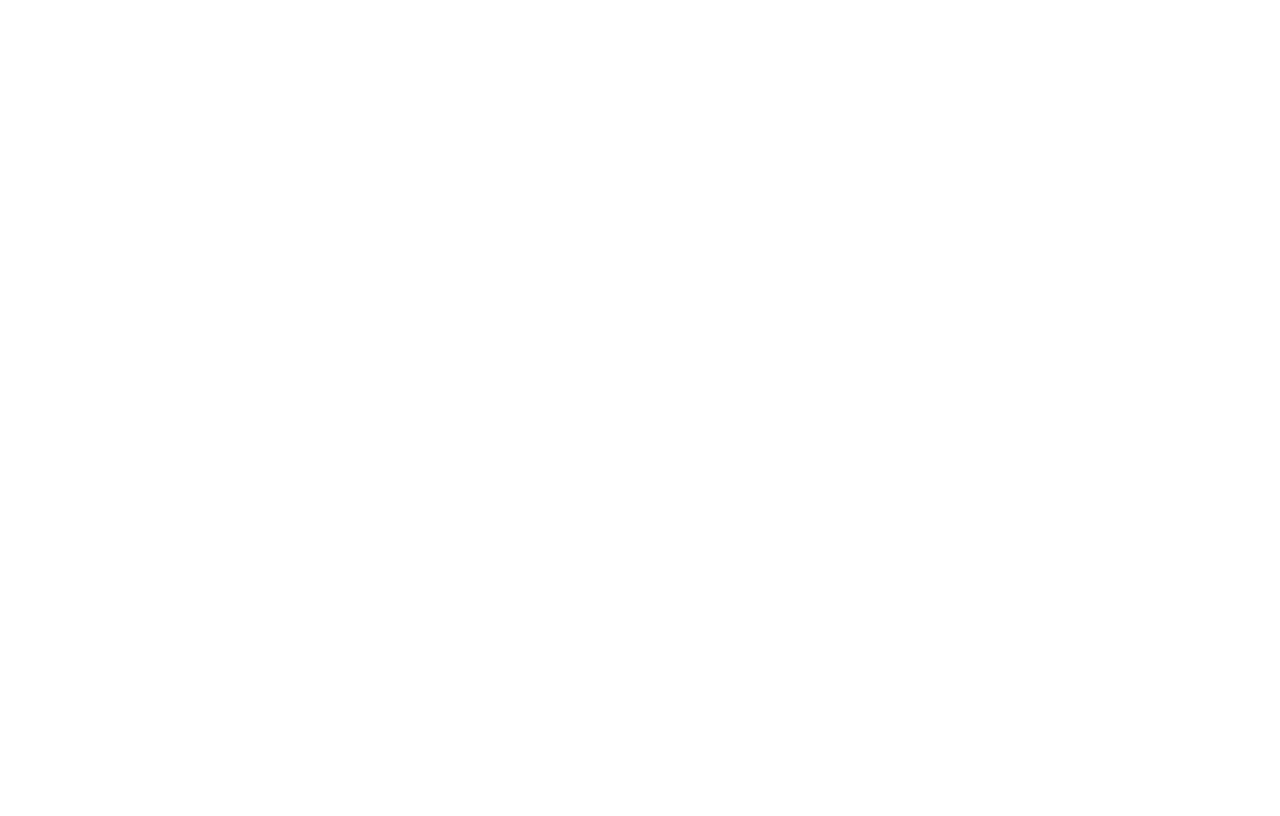
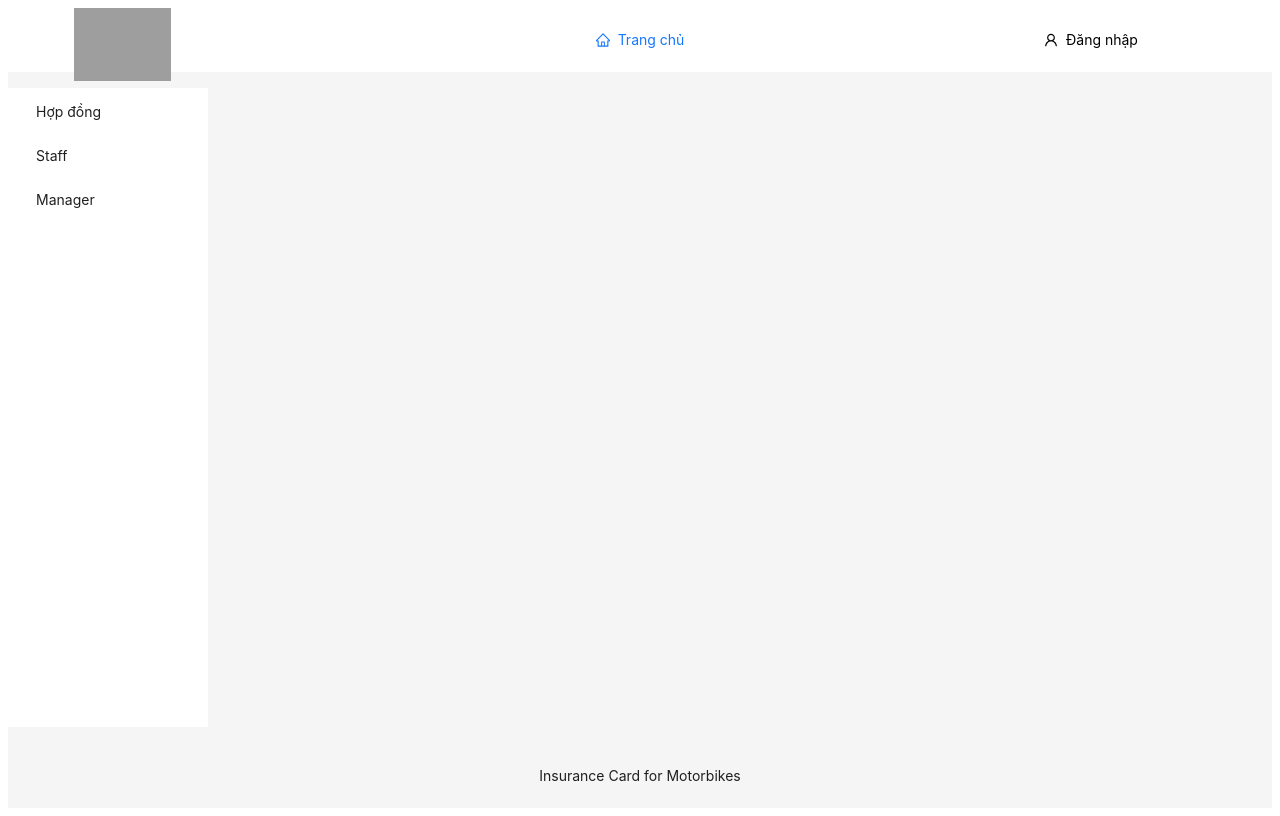
Before and after one commit to Annthe160639/FE_InsuranceCard, a React (Create React App) app: page /login in a window 1280 px wide. Before the commit this address had no page. Built offline with nearby package versions, Linux system fonts and the light colour scheme; grey boxes are pictures that could not be loaded.

Commit message:
update app.js

```diff
--- a/src/App.js
+++ b/src/App.js
@@ -2,13 +2,33 @@
   BrowserRouter as Router,
   Route,
   Routes,
+  Link
 } from "react-router-dom";
+import {Layout, Menu} from 'antd';
 import { Provider as ReduxProvider } from "react-redux";
 import HomeScreen from "./screens/HomeScreen";
 import LoginScreen from "./screens/LoginScreen";
 import RegisterScreen from "./screens/RegisterScreen";
+import ForgotPassword from "./screens/ForgotPassword";
+import MainScreen from "./screens/MainScreen";
+import CreateContract from "./screens/Contract/CreateContract";
+import RequestCompensation from "./screens/Compensation/RequestCompensation";
+import ViewContract from "./screens/Contract/ViewContract";
+import ViewCompensation from "./screens/Compensation/ViewCompensation";
+import UpdateProfile from "./screens/Personal/UpdateProfile";
 import RequestContractScreen from "./screens/RequestContractScreen";
-import ContractStaff from "./screens/StaffManagement/Contract";
+import Chat from "./screens/Personal/Chat";
+import StaffScreen from "./screens/StaffManagement/StaffScreen";
+import StaffCustomer from "./screens/StaffManagement/Customer";
+import StaffContract from "./screens/StaffManagement/Contract";
+import StaffCompensation from "./screens/StaffManagement/Compensation";
+import AccountManagement from "./screens/Manager/AccountManagement";
+import CompensationManagement from "./screens/Manager/CompensationManagement";
+import ContractManagement from "./screens/Manager/ContractManagement";
+import ContractTypeManagement from "./screens/Manager/ContractTypeManagement";
+import ManagerScreen from "./screens/Manager/ManagerScreen";
+import Headers from './components/Header';
+import Sider from "antd/es/layout/Sider";
 
 import { ROUTES } from "./constants/routerConst";
 
@@ -17,21 +37,49 @@
 import "./App.style.css";
 import ListContracts from "./screens/Contract/ListContracts";
 import CommonLayout from "./components/CommonLayout";
-import StaffScreen from "./screens/StaffManagement/StaffScreen";
-
+const {Content, Footer} = Layout;
 
 
 export default function App() {
   return (
     <ReduxProvider store={store}>
       <Router>
+        <Layout
+          style={{
+            minHeight: "100vh",
+          }}
+        >
+          <Headers />
+          <Layout className="site-layout">
+            <Sider style={{ margin: "16px 0" }}>
+              <Menu
+                mode="inline"
+                defaultSelectedKeys={["1"]}
+                defaultOpenKeys={["sub1"]}
+                style={{
+                  height: "100%",
+                  borderRight: 0,
+                }}
+              >
+                <Menu.Item key={"contract"}>
+                  <Link to={ROUTES.CUSTOMER_CONTRACT_HISTORY}>Hợp đồng</Link>
+                </Menu.Item>
+                <Menu.Item key={"staffscreen"}>
+                  <Link to={ROUTES.STAFF_MAINSCREEN_ROUTER}>Staff</Link>
+                </Menu.Item>
+                <Menu.Item key={"managerscreen"}>
+                  <Link to={ROUTES.MANAGER_SCREEN_ROUTER}>Manager</Link>
+                </Menu.Item>
+              </Menu>
+            </Sider>
+            <Content
+              style={{
+                margin: "0 16px",
+              }}
+            >
               <Routes>
-          <Route path={"/"} element={<CommonLayout />}>
+                <Route path={'/'} element={<HomeScreen />} />
                 <Route path={ROUTES.HOME_ROUTER} element={<HomeScreen />} />
-            <Route
-              path={ROUTES.CUSTOMER_CONTRACT_REQUEST}
-              element={<RequestContractScreen />}
-            />
                 <Route
                   path={ROUTES.CUSTOMER_LOGIN_ROUTER}
                   element={<LoginScreen />}
@@ -45,15 +93,110 @@
                   element={<ListContracts />}
                 />
                 <Route
-              path={ROUTES.STAFF_CONTRACT_ROUTER}
-              element={<ContractStaff />}
-            />
-            <Route
                   path={ROUTES.STAFF_MAINSCREEN_ROUTER}
                   element={<StaffScreen />}
                 />
-          </Route>
+                <Route
+                  path={ROUTES.STAFF_CONTRACT_ROUTER}
+                  element={<StaffContract />}
+                />
+                <Route
+                  path={ROUTES.STAFF_COMPENSATION_ROUTER}
+                  element={<StaffCompensation />}
+                />
+                <Route
+                  path={ROUTES.STAFF_CUSTOMER_ROUTER}
+                  element={<StaffCustomer />}
+                />
+                <Route
+                  path={ROUTES.MANAGER_ACCOUNT_ROUTER}
+                  element={<AccountManagement />}
+                />
+                <Route
+                  path={ROUTES.MANAGER_COMPENSATION_ROUTER}
+                  element={<CompensationManagement />}
+                />
+                <Route
+                  path={ROUTES.MANAGER_CONTRACTYPE_ROUTER}
+                  element={<ContractTypeManagement />}
+                />
+                <Route
+                  path={ROUTES.MANAGER_CONTRACT_ROUTER}
+                  element={<ContractManagement />}
+                />
+                <Route
+                  path={ROUTES.MANAGER_SCREEN_ROUTER}
+                  element={<ManagerScreen />}
+                />
+                <Route path="/customer/password/reset" />
+                <Route
+                  path="/customer/forgotpassword"
+                  element={<ForgotPassword />}
+                />
+                <Route path="/forgotpassword" element={<ForgotPassword />} />
+                <Route path={ROUTES.CUSTOMER_MAINSCREEN_ROUTER} element={<MainScreen />} />
+                <Route
+                  path="/customer/createcontract"
+                  element={<CreateContract />}
+                />
+                <Route
+                  path="/customer/requestcompensation"
+                  element={<RequestCompensation />}
+                />
+                <Route
+                  path="/customer/viewcontract"
+                  element={<ViewContract />}
+                />
+                <Route
+                  path="/customer/viewcompensation"
+                  element={<ViewCompensation />}
+                />
+                <Route
+                  path="/customer/updateprofile"
+                  element={<UpdateProfile />}
+                />
+                <Route path="/customer/chat" element={<Chat />} />
+                <Route
+                  path="/customer/forgotpassword"
+                  element={<ForgotPassword />}
+                />
+                <Route path="/customer/mainscreen" element={<MainScreen />} />
+                <Route
+                  path="/customer/createcontract"
+                  element={<CreateContract />}
+                />
+                <Route
+                  path="/customer/requestcompensation"
+                  element={<RequestCompensation />}
+                />
+                <Route
+                  path="/customer/viewcontract"
+                  element={<ViewContract />}
+                />
+                <Route
+                  path="/customer/viewcompensation"
+                  element={<ViewCompensation />}
+                />
+                <Route
+                  path="/customer/updateprofile"
+                  element={<UpdateProfile />}
+                />
+                <Route path="/customer/chat" element={<Chat />} />
+                <Route
+                  path="/customer/contract/request"
+                  element={<RequestContractScreen />}
+                />
               </Routes>
+            </Content>
+          </Layout>
+          <Footer
+            style={{
+              textAlign: "center",
+            }}
+          >
+            Insurance Card for Motorbikes
+          </Footer>
+        </Layout>
       </Router>
     </ReduxProvider>
   );
```
Lines whose indentation alone changed are shown as unchanged.
